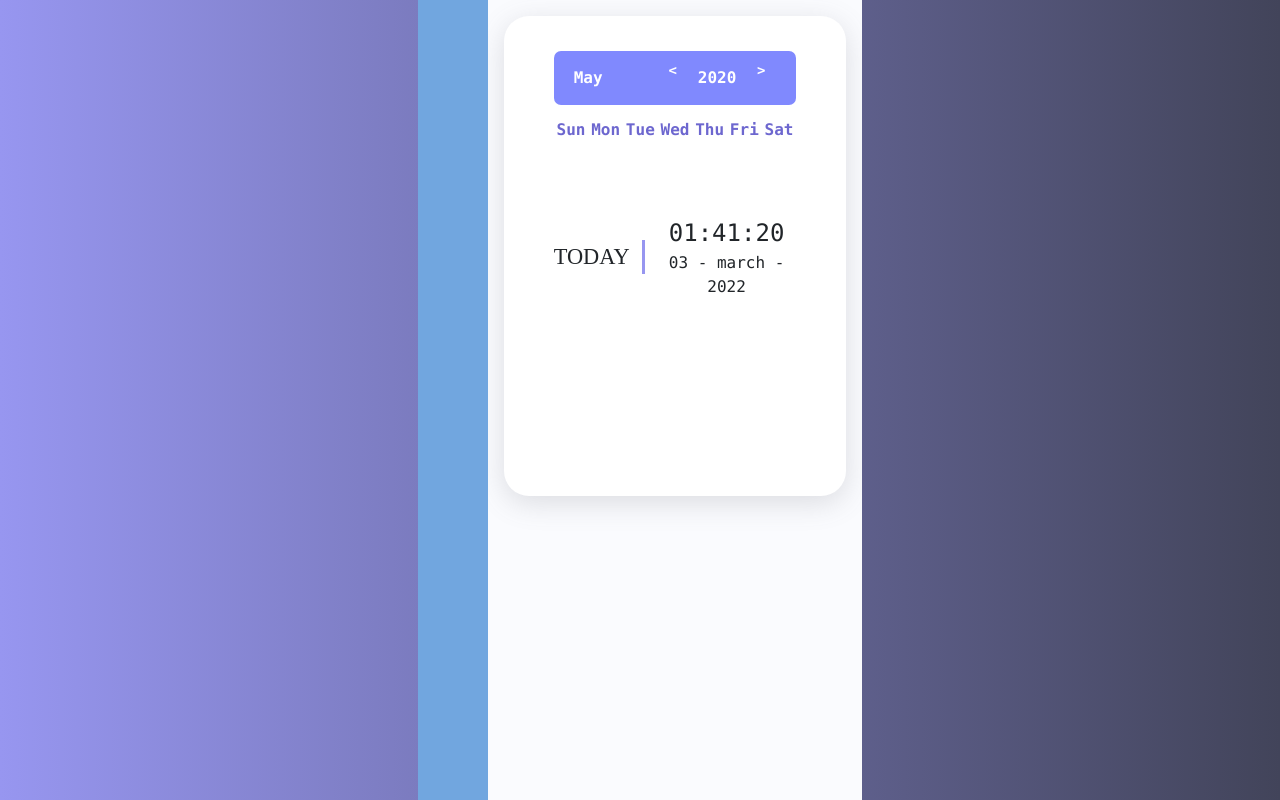
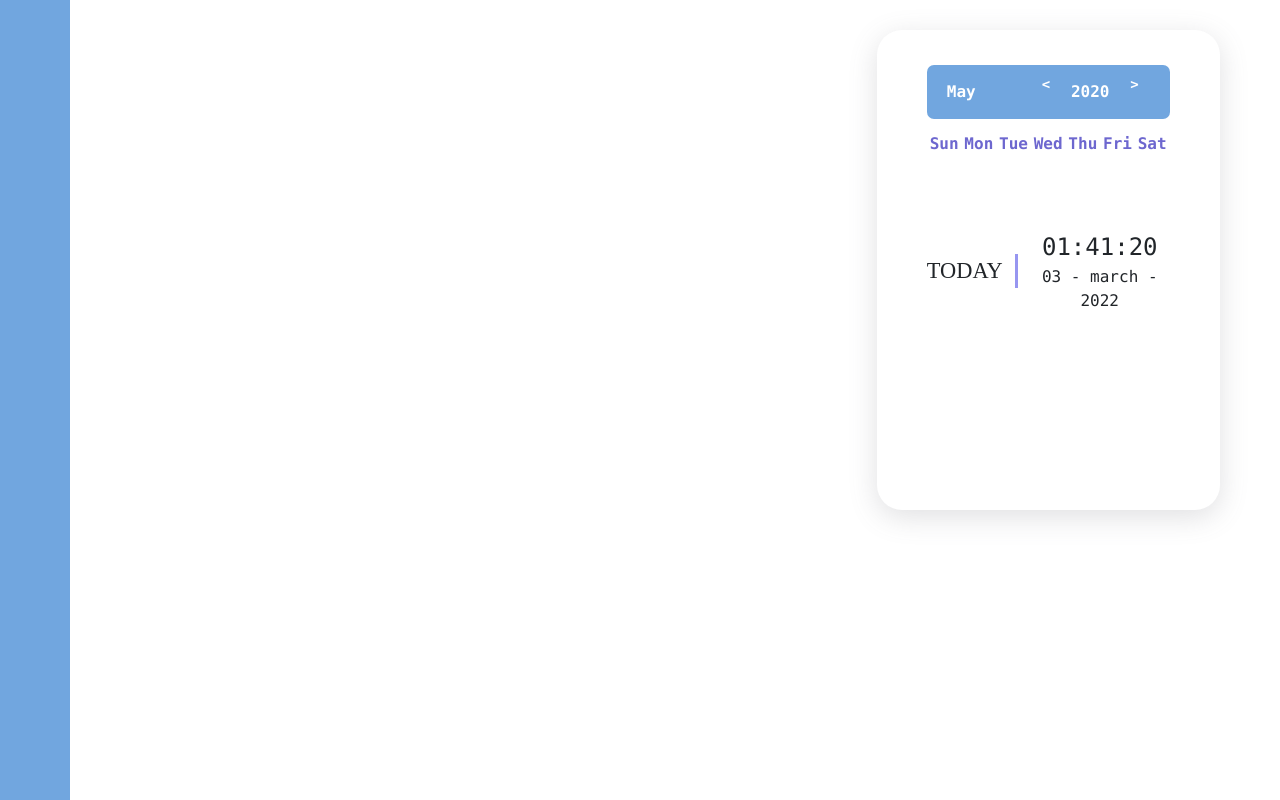
Before and after one commit to yapjun/penny-pinchers, a Flask app: page / in a window 1280 px wide. Run offline with Flask 3, Linux system fonts and the light colour scheme; some libraries are stand-ins or nearby versions.

Commit message:
fixed calender

```diff
--- a/static/calender.css
+++ b/static/calender.css
@@ -9,11 +9,16 @@
     display: flex;
     height: 100vh;
     width: 100%;
-    justify-content: center;
     align-items: center;
     place-items: center;
-    background: linear-gradient(to right, #9796f0, #42445A);
+    background: white;
     overflow: hidden;
+  }
+
+  .calendar-container {
+    float: right;
+    padding-right: 5%;
+    padding-top: 2.5%;
   }
 
   .calendar {
@@ -30,7 +35,7 @@
   }
 
   .calendar-header {
-    background: #8089FE;
+    background: #71a6df;
     display: flex;
     justify-content: space-between;
     border-radius: 7px;
@@ -106,7 +111,7 @@
   }
 
   .year-change:hover {
-    background-color: #9796f0;
+    background-color: #71a6df;
     transition: all .2s ease-in-out;
     transform: scale(1.12);
   }
@@ -137,7 +142,7 @@
 
   .calendar-days div.current-date {
     color: #f8fbff;
-    background-color: #9796f0;
+    background-color: #71a6df;
     border-radius: 20%;
   }
 
--- a/static/navbar.css
+++ b/static/navbar.css
@@ -26,6 +26,7 @@ body {
 
 .wrapper {
     display: flex;
+    width: 100%;
 }
 
 .main {
@@ -33,7 +34,7 @@ body {
     width: 100%;
     overflow: hidden;
     transition: all 0.35s ease-in-out;
-    background-color: #fafbfe;
+    background-color: white;
 }
 
 #sidebar {
--- a/templates/base.html
+++ b/templates/base.html
@@ -73,7 +73,7 @@
                 </a>
             </div>
         </aside>
-        <div class="main p-3">
+        <div class="main">
             <div class="text-center" id="content"> {% block content %}{% endblock %}</div>
         </div>
     </div>
--- a/templates/profile.html
+++ b/templates/profile.html
@@ -7,7 +7,7 @@
 {% endblock %}
 
 {% block content %}
-  <div class="contianer">
+  <div class="calendar-container">
     <div class="calendar">
       <div class="calendar-header">
         <span class="month-picker" id="month-picker"> May </span>
```
